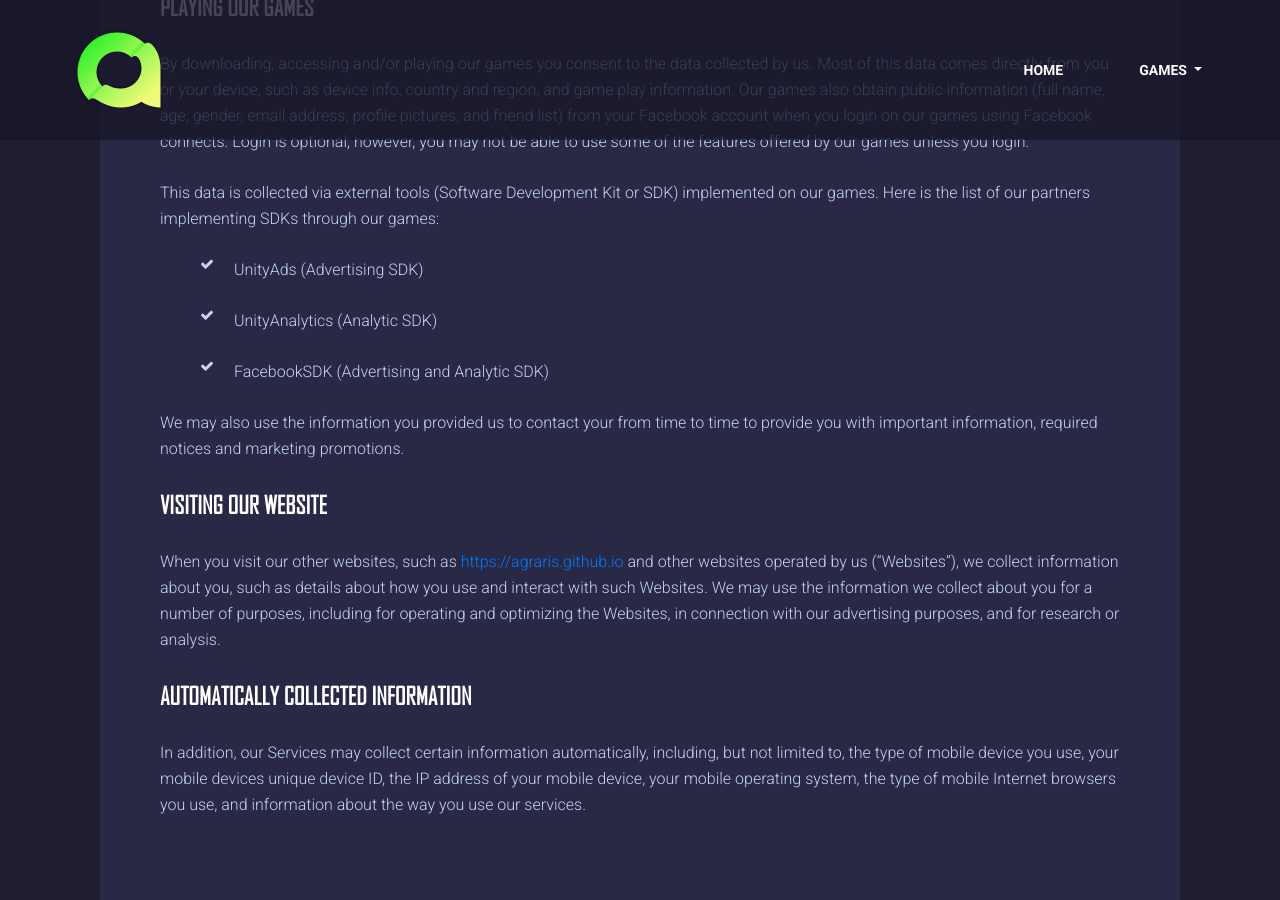
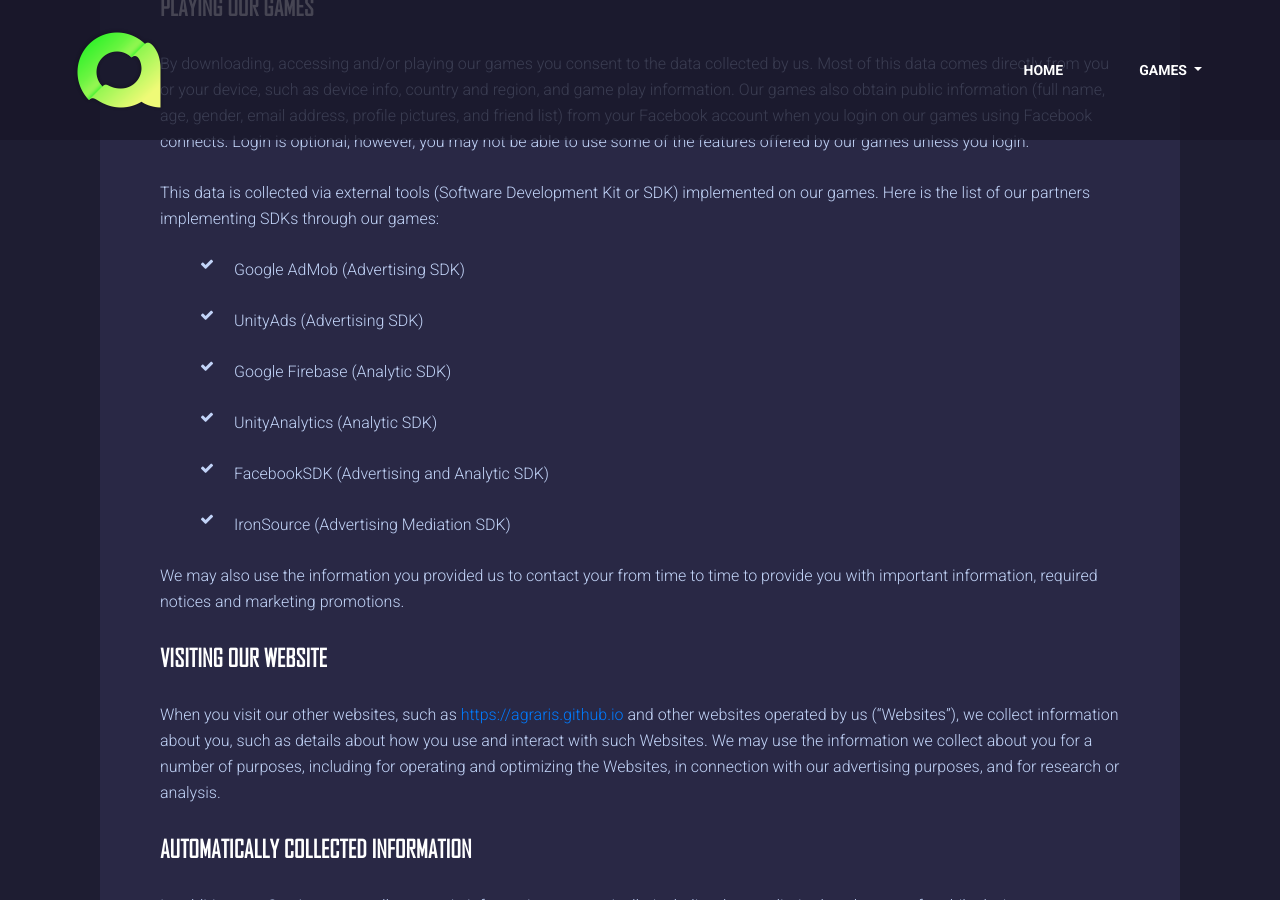
Before and after one commit to agraris/agraris.github.io, a Jekyll site: the page built from privacy.md, in a window 1280 px wide and 900 px high, scrolled down 1165 px. Built offline with Jekyll 4.4.1, drawn with Linux system fonts in a browser that asks for light colours; some of the changed text lies outside the part shown.

Commit message:
Update privacy.md

```diff
--- a/privacy.md
+++ b/privacy.md
@@ -22,13 +22,22 @@
 
 <ul class="list-1">
     <li style="margin-left: 40px; display: flex">
+        <p>Google AdMob (Advertising SDK)</p>
+    </li>
+    <li style="margin-left: 40px; display: flex">
         <p>UnityAds (Advertising SDK)</p>
+    </li>
+    <li style="margin-left: 40px; display: flex">
+        <p>Google Firebase (Analytic SDK)</p>
     </li>
     <li style="margin-left: 40px; display: flex">
         <p>UnityAnalytics (Analytic SDK)</p>
     </li>
     <li style="margin-left: 40px; display: flex">
         <p>FacebookSDK (Advertising and Analytic SDK)</p>
+    </li>
+    <li style="margin-left: 40px; display: flex">
+        <p>IronSource (Advertising Mediation SDK)</p>
     </li>
 </ul>
 
```
Also changed, not shown: other parts of privacy.md (+1 -1 lines).
